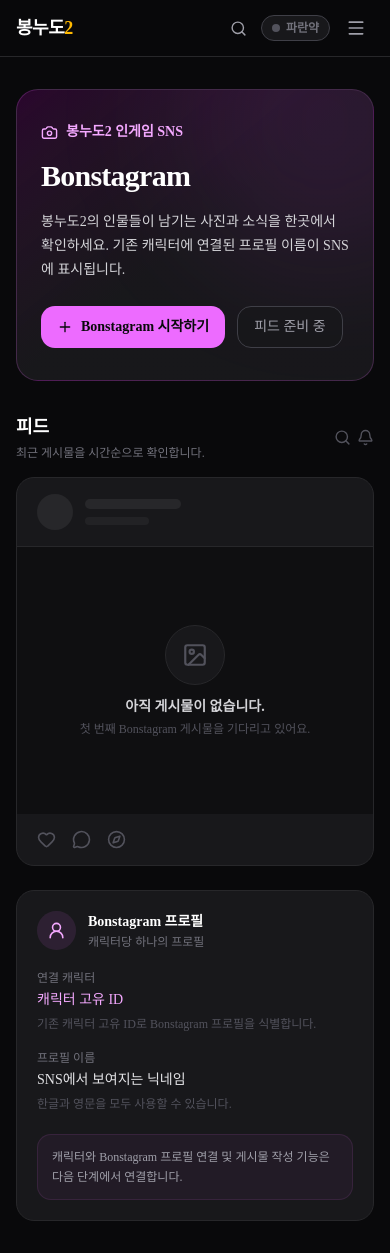
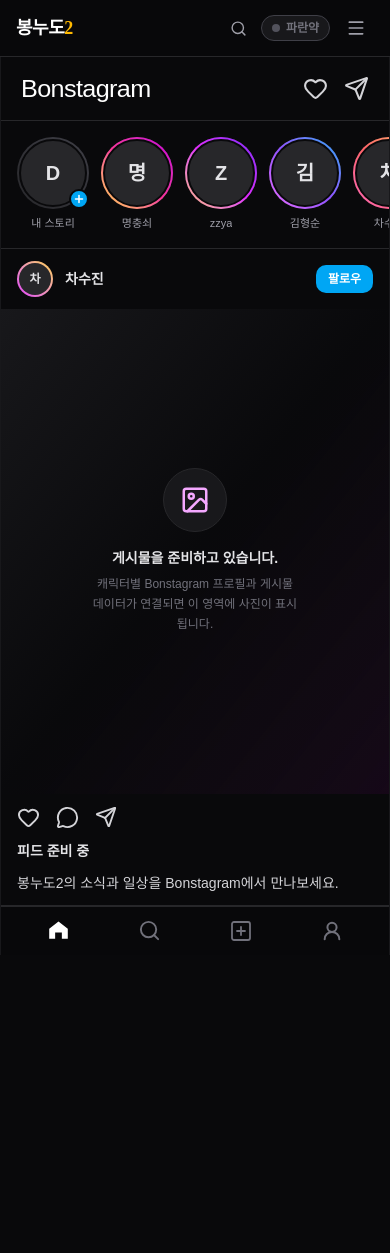
Before and after one commit to czcp-drf/bnd2-fanwiki, a Next.js app: page /bonstagram in a window 390 px wide. After the commit the page ends 955 px from the top, so only its background shows below. Built offline with nearby package versions, Linux system fonts and the light colour scheme.

Commit message:
style: refine Bonstagram mobile layout

```diff
--- a/src/app/bonstagram/page.tsx
+++ b/src/app/bonstagram/page.tsx
@@ -1,14 +1,13 @@
 import type { Metadata } from 'next'
 import Link from 'next/link'
 import {
-  Bell,
-  Camera,
-  Compass,
   Heart,
   Image as ImageIcon,
   MessageCircle,
   Plus,
   Search,
+  Send,
+  SquarePlus,
   UserRound,
 } from 'lucide-react'
 
@@ -17,106 +16,139 @@ export const metadata: Metadata = {
   description: '봉누도2 인게임 SNS Bonstagram',
 }
 
+const storyPreviews = [
+  { label: '명충쇠', mark: '명', tone: 'from-amber-300 via-pink-500 to-fuchsia-600' },
+  { label: 'zzya', mark: 'Z', tone: 'from-orange-300 via-fuchsia-500 to-violet-600' },
+  { label: '김형순', mark: '김', tone: 'from-fuchsia-400 via-violet-500 to-sky-500' },
+  { label: '차수진', mark: '차', tone: 'from-pink-400 via-red-400 to-orange-300' },
+]
+
+function StoryBubble({
+  label,
+  mark,
+  tone,
+  mine = false,
+}: {
+  label: string
+  mark: string
+  tone?: string
+  mine?: boolean
+}) {
+  return (
+    <div className="flex w-[4.5rem] shrink-0 flex-col items-center gap-1.5">
+      <div className="relative rounded-full bg-gradient-to-tr p-[2px] from-zinc-800 to-zinc-700">
+        {tone && <div className={`absolute inset-0 rounded-full bg-gradient-to-tr ${tone}`} />}
+        <div className="relative flex h-[4.25rem] w-[4.25rem] items-center justify-center rounded-full border-2 border-zinc-950 bg-zinc-800 text-xl font-bold text-zinc-200">
+          {mark}
+        </div>
+        {mine && (
+          <span className="absolute bottom-0 right-0 flex h-5 w-5 items-center justify-center rounded-full border-2 border-zinc-950 bg-sky-500 text-white">
+            <Plus size={12} strokeWidth={3} />
+          </span>
+        )}
+      </div>
+      <span className="max-w-[4.5rem] truncate text-[11px] text-zinc-400">{label}</span>
+    </div>
+  )
+}
+
+function FilledHomeIcon({ size = 23 }: { size?: number }) {
+  return (
+    <svg aria-hidden="true" width={size} height={size} viewBox="0 0 24 24" fill="currentColor">
+      <path d="M2.3 10.3 12 2.5l9.7 7.8v10.2h-6.2v-6.4H8.5v6.4H2.3V10.3Z" />
+    </svg>
+  )
+}
+
+function BottomNav() {
+  return (
+    <nav className="flex items-center justify-around border-t border-zinc-800 bg-zinc-950/95 px-3 py-3 backdrop-blur" aria-label="Bonstagram 메뉴">
+      <Link href="/bonstagram" aria-label="홈" className="text-white">
+        <FilledHomeIcon />
+      </Link>
+      <button type="button" aria-label="검색" className="text-zinc-500 transition-colors hover:text-zinc-200">
+        <Search size={23} />
+      </button>
+      <button type="button" aria-label="게시물 작성" className="text-zinc-500 transition-colors hover:text-zinc-200">
+        <SquarePlus size={24} strokeWidth={1.8} />
+      </button>
+      <button type="button" aria-label="프로필" className="text-zinc-500 transition-colors hover:text-zinc-200">
+        <UserRound size={22} strokeWidth={2.2} />
+      </button>
+    </nav>
+  )
+}
+
 export default function BonstagramPage() {
   return (
-    <div className="min-h-[calc(100vh-3.5rem)] bg-zinc-950">
-      <div className="mx-auto max-w-6xl px-4 py-8 sm:py-10">
-        <section className="relative overflow-hidden rounded-3xl border border-fuchsia-400/20 bg-gradient-to-br from-fuchsia-950/50 via-zinc-900 to-zinc-900 px-6 py-8 sm:px-10 sm:py-10">
-          <div className="pointer-events-none absolute -right-24 -top-28 h-72 w-72 rounded-full bg-fuchsia-500/10 blur-3xl" />
-          <div className="relative max-w-2xl space-y-4">
-            <div className="flex items-center gap-2 text-sm font-semibold text-fuchsia-300">
-              <Camera size={17} />
-              <span>봉누도2 인게임 SNS</span>
-            </div>
-            <h1 className="text-3xl font-black tracking-tight text-white sm:text-4xl">Bonstagram</h1>
-            <p className="max-w-xl text-sm leading-6 text-zinc-300 sm:text-base">
-              봉누도2의 인물들이 남기는 사진과 소식을 한곳에서 확인하세요.
-              기존 캐릭터에 연결된 프로필 이름이 SNS에 표시됩니다.
-            </p>
-            <div className="flex flex-wrap gap-3 pt-2">
-              <Link
-                href="#profile-guide"
-                className="inline-flex items-center gap-2 rounded-xl bg-fuchsia-400 px-4 py-2.5 text-sm font-bold text-zinc-950 transition-colors hover:bg-fuchsia-300"
-              >
-                <Plus size={16} />
-                Bonstagram 시작하기
-              </Link>
-              <span className="inline-flex items-center rounded-xl border border-zinc-700 bg-zinc-900/70 px-4 py-2.5 text-sm text-zinc-400">
-                피드 준비 중
-              </span>
-            </div>
+    <div className="bonstagram-font min-h-[calc(100vh-3.5rem)] bg-zinc-950">
+      <div className="mx-auto min-h-[calc(100vh-3.5rem)] w-full max-w-[540px] border-x border-zinc-900 bg-zinc-950">
+        <header className="flex h-16 items-center justify-between border-b border-zinc-800 px-5">
+          <Link href="/bonstagram" className="inline-block origin-left scale-x-105 text-2xl font-normal leading-none tracking-tight text-white">
+            Bonstagram
+          </Link>
+          <div className="flex items-center gap-4 text-zinc-300">
+            <button type="button" aria-label="좋아요 알림" className="transition-colors hover:text-white">
+              <Heart size={25} />
+            </button>
+            <button type="button" aria-label="메시지" className="transition-colors hover:text-white">
+              <Send size={25} />
+            </button>
           </div>
+        </header>
+
+        <section className="flex gap-3 overflow-x-auto border-b border-zinc-800 px-4 py-4 [scrollbar-width:none] [&::-webkit-scrollbar]:hidden" aria-label="스토리">
+          <StoryBubble label="내 스토리" mark="D" mine />
+          {storyPreviews.map((story) => (
+            <StoryBubble key={story.label} {...story} />
+          ))}
         </section>
 
-        <div className="mt-8 grid gap-6 lg:grid-cols-[minmax(0,1fr)_19rem]">
-          <main className="min-w-0">
-            <div className="mb-4 flex items-center justify-between">
+        <main>
+          <article className="border-b border-zinc-800">
+            <header className="flex items-center justify-between px-4 py-3">
+              <div className="flex items-center gap-3">
+                <div className="flex h-9 w-9 items-center justify-center rounded-full bg-gradient-to-tr from-fuchsia-500 to-amber-300 p-[2px]">
+                  <div className="flex h-full w-full items-center justify-center rounded-full bg-zinc-800 text-xs font-bold text-zinc-200">차</div>
+                </div>
+                <div>
+                  <p className="text-sm font-semibold text-zinc-200">차수진</p>
+                </div>
+              </div>
               <div>
-                <h2 className="text-lg font-bold text-white">피드</h2>
-                <p className="mt-1 text-xs text-zinc-500">최근 게시물을 시간순으로 확인합니다.</p>
+                <button type="button" className="rounded-lg bg-sky-500 px-3 py-1.5 text-xs font-bold text-white transition-colors hover:bg-sky-400">
+                  팔로우
+                </button>
               </div>
-              <div className="flex items-center gap-1.5 text-zinc-600" aria-hidden="true">
-                <Search size={17} />
-                <Bell size={17} />
+            </header>
+
+            <div className="flex aspect-[4/5] items-center justify-center bg-gradient-to-br from-zinc-900 via-zinc-950 to-fuchsia-950/20">
+              <div className="flex max-w-[16rem] flex-col items-center gap-4 px-6 text-center">
+                <div className="rounded-full border border-zinc-800 bg-zinc-900 p-4 text-fuchsia-300">
+                  <ImageIcon size={30} />
+                </div>
+                <div>
+                  <p className="text-sm font-semibold text-zinc-200">게시물을 준비하고 있습니다.</p>
+                  <p className="mt-1.5 text-xs leading-5 text-zinc-500">캐릭터별 Bonstagram 프로필과 게시물 데이터가 연결되면 이 영역에 사진이 표시됩니다.</p>
+                </div>
               </div>
             </div>
 
-            <div className="overflow-hidden rounded-2xl border border-zinc-800 bg-zinc-900">
-              <div className="flex items-center gap-3 border-b border-zinc-800 px-5 py-4">
-                <div className="h-9 w-9 rounded-full bg-zinc-800" />
-                <div className="space-y-2">
-                  <div className="h-2.5 w-24 rounded-full bg-zinc-800" />
-                  <div className="h-2 w-16 rounded-full bg-zinc-800/70" />
+            <div className="space-y-3 px-4 py-3">
+              <div className="flex items-center justify-between">
+                <div className="flex items-center gap-4 text-zinc-300">
+                  <Heart size={23} />
+                  <MessageCircle size={23} />
+                  <Send size={22} />
                 </div>
               </div>
-              <div className="flex aspect-[4/3] items-center justify-center bg-zinc-950/60">
-                <div className="flex flex-col items-center gap-3 text-center">
-                  <div className="rounded-full border border-zinc-800 bg-zinc-900 p-4 text-zinc-600">
-                    <ImageIcon size={26} />
-                  </div>
-                  <div>
-                    <p className="text-sm font-semibold text-zinc-300">아직 게시물이 없습니다.</p>
-                    <p className="mt-1 text-xs text-zinc-600">첫 번째 Bonstagram 게시물을 기다리고 있어요.</p>
-                  </div>
-                </div>
-              </div>
-              <div className="flex items-center gap-4 px-5 py-4 text-zinc-600">
-                <Heart size={19} />
-                <MessageCircle size={19} />
-                <Compass size={19} />
-              </div>
+              <p className="text-sm font-semibold text-zinc-200">피드 준비 중</p>
+              <p className="text-sm text-zinc-300">봉누도2의 소식과 일상을 Bonstagram에서 만나보세요.</p>
             </div>
-          </main>
+          </article>
+        </main>
 
-          <aside id="profile-guide" className="h-fit rounded-2xl border border-zinc-800 bg-zinc-900 p-5">
-            <div className="mb-5 flex items-center gap-3">
-              <div className="rounded-full bg-fuchsia-400/10 p-2.5 text-fuchsia-300">
-                <UserRound size={19} />
-              </div>
-              <div>
-                <h2 className="text-sm font-bold text-white">Bonstagram 프로필</h2>
-                <p className="mt-0.5 text-xs text-zinc-500">캐릭터당 하나의 프로필</p>
-              </div>
-            </div>
-
-            <dl className="space-y-4 text-sm">
-              <div>
-                <dt className="mb-1 text-xs font-medium text-zinc-500">연결 캐릭터</dt>
-                <dd className="text-fuchsia-300">캐릭터 고유 ID</dd>
-                <p className="mt-1 text-xs leading-5 text-zinc-600">기존 캐릭터 고유 ID로 Bonstagram 프로필을 식별합니다.</p>
-              </div>
-              <div>
-                <dt className="mb-1 text-xs font-medium text-zinc-500">프로필 이름</dt>
-                <dd className="text-zinc-200">SNS에서 보여지는 닉네임</dd>
-                <p className="mt-1 text-xs leading-5 text-zinc-600">한글과 영문을 모두 사용할 수 있습니다.</p>
-              </div>
-            </dl>
-
-            <div className="mt-5 rounded-xl border border-fuchsia-400/10 bg-fuchsia-400/5 px-3.5 py-3 text-xs leading-5 text-zinc-400">
-              캐릭터와 Bonstagram 프로필 연결 및 게시물 작성 기능은 다음 단계에서 연결합니다.
-            </div>
-          </aside>
-        </div>
+        <BottomNav />
       </div>
     </div>
   )
--- a/src/app/globals.css
+++ b/src/app/globals.css
@@ -153,6 +153,10 @@
   background: #fbbf24;
 }
 
+.bonstagram-font {
+  font-family: Arial, "Noto Sans KR", "Apple SD Gothic Neo", "Malgun Gothic", sans-serif;
+}
+
 @layer base {
   * {
     @apply border-border outline-ring/50;
```
Also changed, not shown: 1 other file (tests, documents, lock files or other folders).
